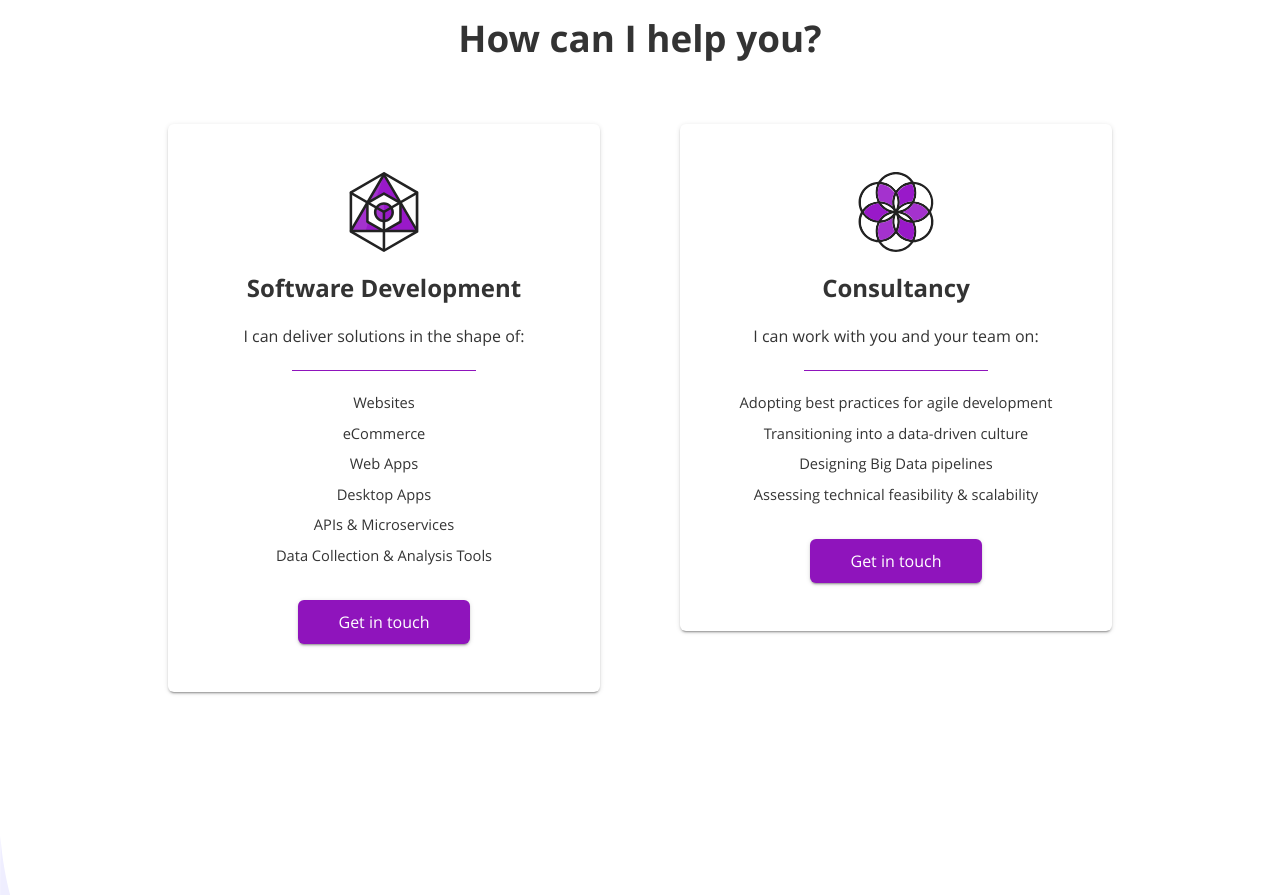
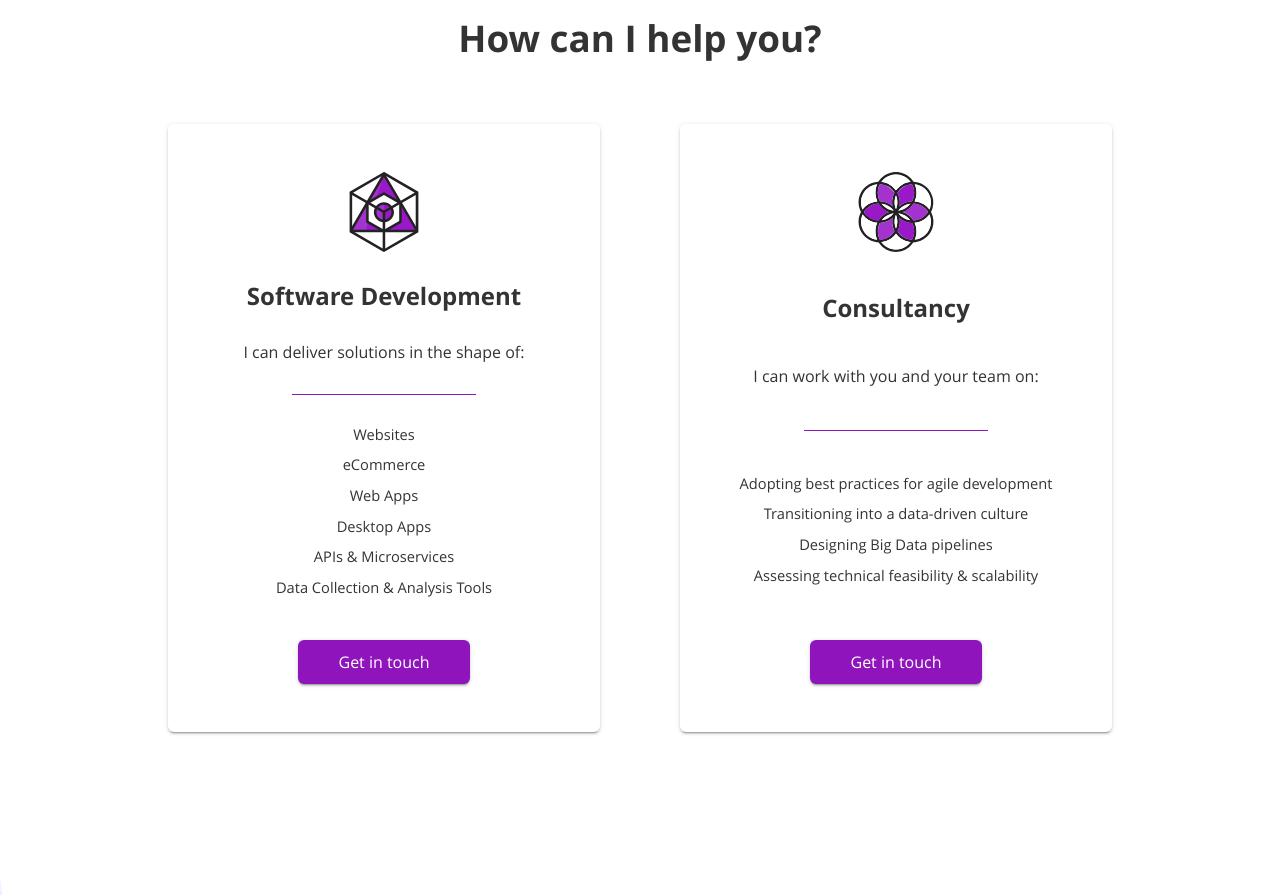
Before and after one commit to ramidecodes/ramiroramirez, a Gatsby site: page / in a window 1280 px wide. Shown: the part 960-1855 px from the top of the page. Built offline with nearby package versions, Linux system fonts and the light colour scheme; Gatsby itself is replaced by a stand-in of ours.

Commit message:
Define skill cards height

```diff
--- a/src/components/landing/Skills/styles.js
+++ b/src/components/landing/Skills/styles.js
@@ -23,11 +23,13 @@ export const SkillsWrapper = styled.div`
 `
 export const SkillsColumn = styled.div`
 	flex: 1;
+	height: 512px;
 	margin: 0 2.5rem;
 	padding: 3rem 2rem;
 	display: flex;
 	flex-flow: column;
 	align-items: center;
+	justify-content: space-between;
 	text-align: center;
 	// background-color: #612478;
 	// color: white;
```
